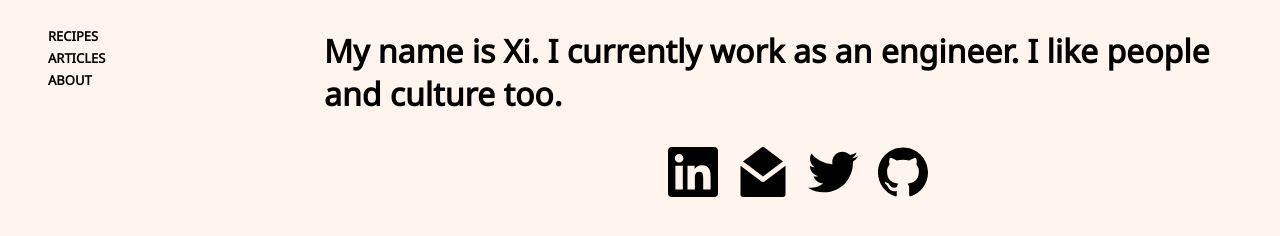
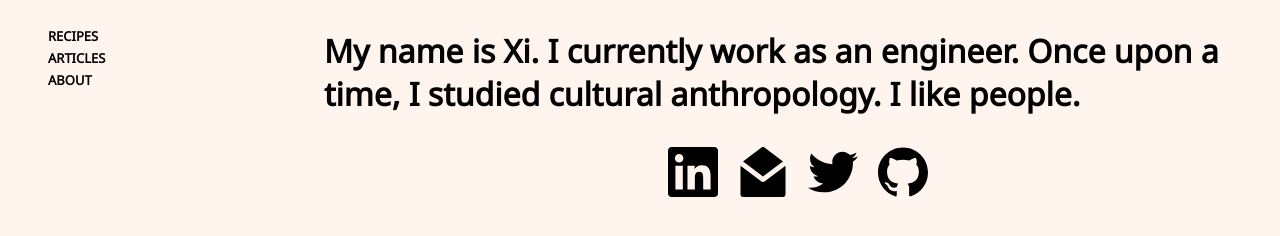
Before and after one commit to aefhm/blog, a plain HTML site: page public/index.html in a window 1280 px wide. Drawn offline with Linux system fonts and the light colour scheme.

Commit message:
Update description

```diff
--- a/public/index.html
+++ b/public/index.html
@@ -26,7 +26,7 @@
         <h1>
           My name is
           <span class="bold">Xi</span>.
-          I currently work as an engineer. I like people and culture too.
+          I currently work as an engineer. Once upon a time, I studied cultural anthropology. I like people.
         </h1>
       </div>
       <div class="social-links">
```
Also changed, not shown: public/about.html (+1 -1 lines).
